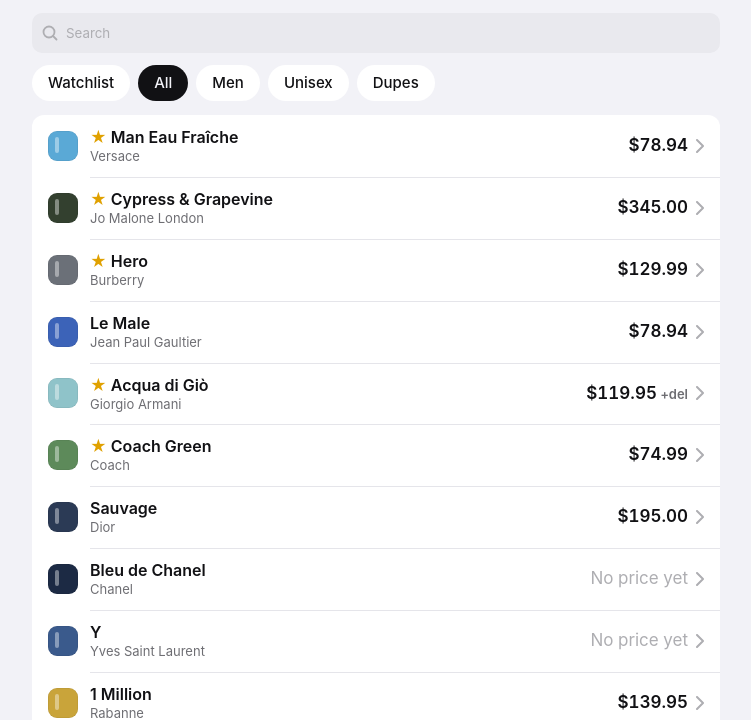
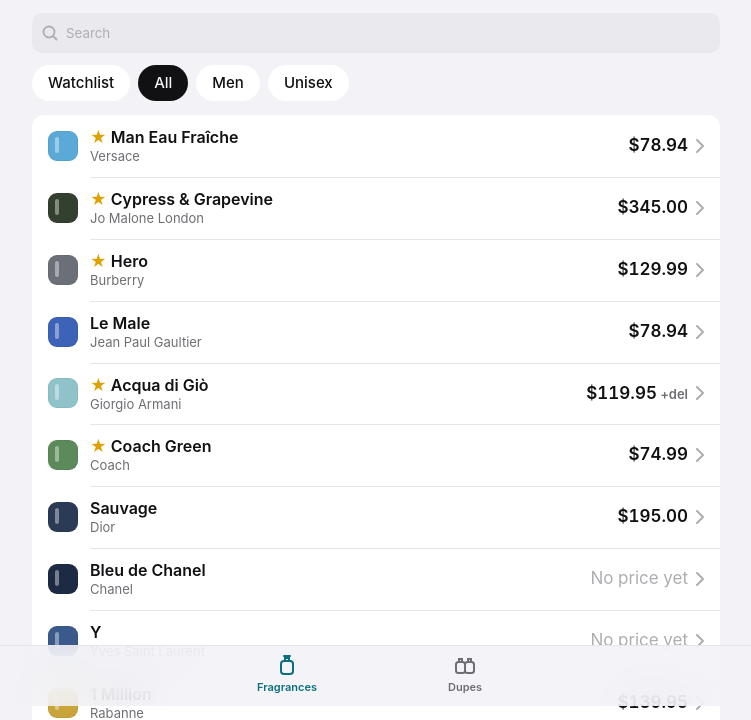
Before and after one commit to kennethhuang2812-stack/fragrance-tracker, a plain HTML site: page index.html in a window 1280 px wide. Shown: the part 94-814 px from the top of the page, without its empty margins (264-1015 px from the left). Drawn offline with Linux system fonts and the light colour scheme.

Commit message:
Give dupes their own section with a bottom tab bar
Co-Authored-By: Claude Opus 5.5 <noreply@anthropic.com>
Claude-Session: https://claude.ai/code/session_014aMLRqNGZsNg6VQEJwPUkW

```diff
--- a/index.html
+++ b/index.html
@@ -49,6 +49,10 @@ h1{font-size:34px;line-height:1.1;font-weight:700;letter-spacing:-.02em;margin:0
 .tabs::-webkit-scrollbar{display:none}
 .tabs button{flex:none;border:0;border-radius:999px;background:var(--card);color:var(--ink);padding:0 16px;min-height:36px;font-size:15px;font-weight:500;cursor:pointer}
 .tabs button[aria-pressed=true]{background:var(--ink);color:var(--bg)}
+.wrap.home{padding-bottom:calc(96px + env(safe-area-inset-bottom))}
+.tabbar{position:fixed;left:0;right:0;bottom:0;z-index:20;display:flex;justify-content:center;gap:8px;padding:6px max(16px,env(safe-area-inset-right)) calc(6px + env(safe-area-inset-bottom)) max(16px,env(safe-area-inset-left));background:color-mix(in srgb,var(--bg) 82%,transparent);-webkit-backdrop-filter:blur(20px);backdrop-filter:blur(20px);border-top:.5px solid var(--line)}
+.tabbar button{flex:0 1 170px;border:0;background:none;color:var(--muted);display:flex;flex-direction:column;align-items:center;gap:3px;min-height:48px;font:inherit;font-size:11px;font-weight:600;cursor:pointer}
+.tabbar button[aria-current=page]{color:var(--accent)}
 
 /* grouped list */
 .label{font-size:13px;text-transform:uppercase;letter-spacing:.04em;color:var(--muted);margin:26px 16px 8px}
@@ -124,7 +128,7 @@ const fmtD=d=>{const x=new Date(typeof d==='number'?d:tOf(d));return isNaN(x)?''
 const LINE=['#0b84a5','#e8590c','#7950f2','#d4a017','#d6336c','#2b8a3e','#868e96','#15aabf'];
 const S={products:{},retailers:{},listings:{},meta:{},mode:'del',size:null,sizeFor:null,loaded:false,err:null,offline:false,tmsg:'',pending:false,series:[],tab:null,q:'',base:{}};
 const ls$=(k,v)=>{try{if(v===undefined)return localStorage.getItem(k);localStorage.setItem(k,v)}catch(e){return null}};
-S.mode=ls$('fpt-mode')==='list'?'list':'del';S.tab=ls$('fpt-tab');
+S.mode=ls$('fpt-mode')==='list'?'list':'del';S.tab=ls$('fpt-tab');S.sec=ls$('fpt-sec')==='dupes'?'dupes':'frag';S.dtab=ls$('fpt-dtab')||'all';
 /* Watchlist and targets set on this phone sit on top of the shared data. */
 let LOCAL={};try{LOCAL=JSON.parse(ls$('fpt-local')||'{}')||{}}catch(e){LOCAL={}}
 function applyLocal(){const o={};for(const[id,p]of Object.entries(S.base)){const l=LOCAL[id];o[id]=l?Object.assign({},p,'fav'in l?{fav:l.fav}:{},'target'in l?{target:l.target}:{}):p}S.products=o}
@@ -192,27 +196,32 @@ function row(pid,p){const ls=listingsOf(pid),ml=mainMl(p,ls),main=ls.filter(l=>l
 function fine(){const rs=Object.entries(S.retailers).sort((a,b)=>String(a[1].name).localeCompare(String(b[1].name)));const fxs=S.meta.fx?Object.entries(S.meta.fx).filter(([,v])=>num(v)!=null).map(([k,v])=>`1 ${esc(k)} = ${v.toFixed(3)} AUD`).join(', '):'';
   return`<details class="how"><summary>How prices are worked out</summary><div class="body"><p><b>Listed</b> is the store's price, in Australian dollars. <b>Delivered</b> adds standard delivery for one bottle, plus 10% GST for overseas stores that charge it. If delivery isn't known, the price shows "+ delivery".</p><p>Prices are checked every morning. The app shows the last prices it saw when you're offline. Prices you add yourself are saved on this phone only.${fxs?' Exchange rate: '+fxs+'.':''}</p></div>
   <div class="label">Stores</div><div class="group plain">${rs.map(([,r])=>`<div class="row"><div class="main"><div class="t">${esc(r.name)}</div><div class="s">${num(r.shipFee)!=null?money(r.shipFee)+' delivery':'Delivery at checkout'}${num(r.freeOver)!=null?' · free over '+money(r.freeOver):''}</div></div></div>`).join('')}</div></details>`}
-const TABS=[['watch','Watchlist'],['all','All'],['men','Men'],['unisex','Unisex'],['dupes','Dupes']];
+const TABS=[['watch','Watchlist'],['all','All'],['men','Men'],['unisex','Unisex']];
 const isDupe=p=>p&&p.kind==='dupe';
 /* Best delivered (or listed) price per 100ml for a product, used to compare a dupe with its original. */
 function per100(pid){const ls=listingsOf(pid);let m=null;for(const l of ls){if(l.stock==='out')continue;const pr=priceOf(l,aud(l));if(!pr)continue;const v=pr.k/l.ml*100;if(m==null||v<m.v)m={v,p:pr.v,ml:l.ml}}return m}
 const famOf=d=>d.family||d.orig;
 function dupesOf(pid){return Object.entries(S.products).filter(([,d])=>isDupe(d)&&d.orig===pid)}
 function flankersOf(pid){return Object.entries(S.products).filter(([,d])=>isDupe(d)&&!d.orig&&famOf(d)===pid)}
-function visible(){const all=Object.entries(S.products).filter(([id])=>okId(id)).sort((a,b)=>(a[1].order??99)-(b[1].order??99));const hasFav=all.some(([,p])=>p.fav);
-  if(!TABS.some(t=>t[0]===S.tab))S.tab=hasFav?'watch':'all';if(S.tab==='watch'&&!hasFav)S.tab='all';
-  const q=S.q.trim().toLowerCase();const r=all.filter(([,p])=>(S.tab==='dupes'?isDupe(p):S.tab==='watch'?p.fav:!isDupe(p)&&(S.tab==='all'||p.cat===S.tab))&&(!q||[p.name,p.brand,p.dupeName,p.house].join(' ').toLowerCase().includes(q)));
-  if(S.tab==='dupes')r.sort((a,b)=>String(a[1].name).localeCompare(String(b[1].name))||((per100(a[0])||{v:1e9}).v-(per100(b[0])||{v:1e9}).v));return r}
-function gridHtml(){const ps=visible();return ps.length?`<div class="group">${ps.map(([id,p])=>row(id,p)).join('')}</div>`:`<div class="group"><div class="empty">No fragrances match.</div></div>`}
-function home(){const ps=Object.entries(S.products).filter(([id])=>okId(id));const dr=drops();visible();
-  const top=`<div class="hdr"><h1>Fragrances</h1>${modeSeg()}</div><p class="sub">${S.offline?'<span class="offline">Offline · </span>':''}${ps.length?esc(statusLine()):'Loading prices…'}</p>`;
+function dtabs(){const ds=Object.values(S.products).filter(isDupe);const hs=[...new Set(ds.map(d=>d.house))].sort();return[...(ds.some(d=>d.fav)?[['watch','Watchlist']]:[]),['all','All'],...hs.map(h=>['h:'+h,h])]}
+function visible(){const all=Object.entries(S.products).filter(([id])=>okId(id)).sort((a,b)=>(a[1].order??99)-(b[1].order??99));const q=S.q.trim().toLowerCase();const mq=p=>!q||[p.name,p.brand,p.dupeName,p.house].join(' ').toLowerCase().includes(q);
+  if(S.sec==='dupes'){if(!dtabs().some(x=>x[0]===S.dtab))S.dtab='all';const r=all.filter(([,p])=>isDupe(p)&&(S.dtab==='all'||(S.dtab==='watch'?p.fav:'h:'+p.house===S.dtab))&&mq(p));
+    r.sort((a,b)=>String(a[1].name).localeCompare(String(b[1].name))||((per100(a[0])||{v:1e9}).v-(per100(b[0])||{v:1e9}).v));return r}
+  const mine=all.filter(([,p])=>!isDupe(p)),hasFav=mine.some(([,p])=>p.fav);
+  if(!TABS.some(x=>x[0]===S.tab))S.tab=hasFav?'watch':'all';if(S.tab==='watch'&&!hasFav)S.tab='all';
+  return mine.filter(([,p])=>(S.tab==='all'||(S.tab==='watch'?p.fav:p.cat===S.tab))&&mq(p))}
+function gridHtml(){const ps=visible();return ps.length?`<div class="group">${ps.map(([id,p])=>row(id,p)).join('')}</div>`:`<div class="group"><div class="empty">No ${S.sec==='dupes'?'dupes':'fragrances'} match.</div></div>`}
+function tabbar(){const b=(k,l,ic)=>`<button data-sec="${k}" ${S.sec===k?'aria-current="page"':''}>${ic}<span>${l}</span></button>`;
+  return`<nav class="tabbar" aria-label="Sections">${b('frag','Fragrances','<svg width="24" height="24" viewBox="0 0 24 24" aria-hidden="true"><rect x="6" y="8" width="12" height="13" rx="3" fill="none" stroke="currentColor" stroke-width="2"/><path d="M10 8V5h4v3M9 3h6" fill="none" stroke="currentColor" stroke-width="2" stroke-linecap="round"/></svg>')}${b('dupes','Dupes','<svg width="24" height="24" viewBox="0 0 24 24" aria-hidden="true"><rect x="3" y="9" width="9" height="11" rx="2.5" fill="none" stroke="currentColor" stroke-width="2"/><rect x="12" y="9" width="9" height="11" rx="2.5" fill="none" stroke="currentColor" stroke-width="2"/><path d="M6 9V6h3v3M15 9V6h3v3" fill="none" stroke="currentColor" stroke-width="2" stroke-linecap="round"/></svg>')}</nav>`}
+function home(){const ps=Object.entries(S.products).filter(([id])=>okId(id));const D=S.sec==='dupes';const dr=drops().filter(x=>isDupe(S.products[x.l.pid])===D);visible();
+  const top=`<div class="hdr"><h1>${D?'Dupes':'Fragrances'}</h1>${modeSeg()}</div><p class="sub">${S.offline?'<span class="offline">Offline · </span>':''}${ps.length?esc(statusLine()):'Loading prices…'}</p>`;
   if(!ps.length)return`<div class="wrap">${top}<div class="group"><div class="empty">${S.err?'Can\'t load prices. Connect to the internet and try again.':S.loaded?'Nothing tracked yet.':'Loading…'}</div></div></div>`;
-  return`<div class="wrap">${top}
-  <div class="search"><svg width="16" height="16" viewBox="0 0 16 16" aria-hidden="true"><circle cx="7" cy="7" r="5.5" fill="none" stroke="currentColor" stroke-width="1.8"/><path d="M11 11l3.5 3.5" stroke="currentColor" stroke-width="1.8" stroke-linecap="round"/></svg><input class="find" id="find" type="search" placeholder="Search" aria-label="Search fragrances" value="${esc(S.q)}"></div>
-  <div class="tabs" role="group" aria-label="Show">${TABS.map(([k,l])=>`<button data-tab="${k}" aria-pressed="${S.tab===k}">${l}</button>`).join('')}</div>
+  return`<div class="wrap home">${top}
+  <div class="search"><svg width="16" height="16" viewBox="0 0 16 16" aria-hidden="true"><circle cx="7" cy="7" r="5.5" fill="none" stroke="currentColor" stroke-width="1.8"/><path d="M11 11l3.5 3.5" stroke="currentColor" stroke-width="1.8" stroke-linecap="round"/></svg><input class="find" id="find" type="search" placeholder="${D?'Search dupes, houses or originals':'Search'}" aria-label="Search ${D?'dupes':'fragrances'}" value="${esc(S.q)}"></div>
+  <div class="tabs" role="group" aria-label="Show">${(D?dtabs():TABS).map(([k,l])=>`<button data-tab="${esc(k)}" aria-pressed="${(D?S.dtab:S.tab)===k}">${esc(l)}</button>`).join('')}</div>
   <div id="grid">${gridHtml()}</div>
   ${dr.length?`<div class="label">Recent drops</div><div class="group plain">${dr.map(x=>`<a class="row" href="#${esc(x.l.pid)}"><div class="main"><div class="t">${esc(S.products[x.l.pid].name)}</div><div class="s">${esc(x.l.ml)}ml · ${esc(rname(x.l.rid))} · ${esc(fmtD(x.d))}</div></div><div class="end"><div class="p" style="color:var(--drop)">${money(x.to)}</div><div class="s"><s>${money(x.from)}</s></div></div></a>`).join('')}</div>`:''}
-  ${fine()}</div>`}
+  ${fine()}</div>${tabbar()}`}
 function detail(pid){const p=S.products[pid];if(!p)return`<div class="wrap"><div class="nav"><a href="#">${'‹'} Fragrances</a></div><div class="group"><div class="empty">${S.loaded?'This fragrance isn\'t tracked.':'Loading…'}</div></div></div>`;
   const ls=listingsOf(pid),sizes=sizesOf(p,ls);if(S.sizeFor!==pid||!sizes.includes(S.size)){S.size=mainMl(p,ls);S.sizeFor=pid;if(!sizes.includes(S.size))S.size=sizes[0]}
   const sel=ls.filter(l=>l.ml===S.size),b=best(sel),tg=p.target||{};
@@ -226,7 +235,7 @@ function detail(pid){const p=S.products[pid];if(!p)return`<div class="wrap"><div
     const st=x.l.mine?'Added by you':x.l.price==null?'Not checked yet':x.l.stock==='out'?'Out of stock':'';
     const inner=`<div class="main"><div class="t">${esc(rname(x.l.rid))}${x.l.mine?' <span class="tag info">Yours</span>':''}</div><div class="s">${st?esc(st)+' · ':''}${bits.join(' · ')}</div></div><div class="end"><div class="p">${x.p?(x.p.unk?money(x.p.v)+'<span class="s"> +del</span>':money(x.p.v)):'—'}</div>${isBest?'<div class="best">Best price</div>':''}</div>${u?CHEV:''}`;
     return u?`<a class="row" href="${esc(u)}" target="_blank" rel="noopener">${inner}</a>`:`<div class="row">${inner}</div>`}).join('');
-  return`<div class="wrap"><div class="nav"><a href="#"><svg width="11" height="18" viewBox="0 0 11 18" aria-hidden="true"><path d="M9 1L2 9l7 8" fill="none" stroke="currentColor" stroke-width="2.4" stroke-linecap="round" stroke-linejoin="round"/></svg> Fragrances</a>
+  return`<div class="wrap"><div class="nav"><a href="#"><svg width="11" height="18" viewBox="0 0 11 18" aria-hidden="true"><path d="M9 1L2 9l7 8" fill="none" stroke="currentColor" stroke-width="2.4" stroke-linecap="round" stroke-linejoin="round"/></svg> ${S.sec==='dupes'?'Dupes':'Fragrances'}</a>
   <button id="fav" aria-pressed="${!!p.fav}" aria-label="${p.fav?'Remove from watchlist':'Add to watchlist'}">${p.fav?'<span class="star-on" style="font-size:22px">★</span>':'<span style="font-size:22px">☆</span>'}</button></div>
   <div class="hero">${dot(p.color)}<h1>${esc(p.name)}</h1><div class="brand">${isDupe(p)?esc(p.dupeName)+' by '+esc(p.house)+' · '+esc(p.conc):esc(p.brand)+' · '+esc(p.conc)}</div>
   <div class="big">${b?money(b.p.v):'—'}</div><div class="s">${b?`Best ${S.mode==='list'?'listed':'delivered'} price for ${esc(S.size)}ml at ${esc(rname(b.l.rid))}`:`No ${esc(S.size)}ml price yet`}</div></div>
@@ -256,7 +265,8 @@ function render(){const f=$('#tform'),mf=$('#mform'),fi=$('#find');if((f&&f.cont
 
 /* ---------- events ---------- */
 document.addEventListener('click',e=>{const m=e.target.closest('[data-mode]');if(m){S.mode=m.dataset.mode==='list'?'list':'del';ls$('fpt-mode',S.mode);render();return}
-  const t=e.target.closest('[data-tab]');if(t){S.tab=t.dataset.tab;ls$('fpt-tab',S.tab);render();return}
+  const sc=e.target.closest('[data-sec]');if(sc){if(S.sec===sc.dataset.sec){scrollTo(0,0);return}S.sec=sc.dataset.sec==='dupes'?'dupes':'frag';ls$('fpt-sec',S.sec);S.q='';render();scrollTo(0,0);return}
+  const t=e.target.closest('[data-tab]');if(t){if(S.sec==='dupes'){S.dtab=t.dataset.tab;ls$('fpt-dtab',S.dtab)}else{S.tab=t.dataset.tab;ls$('fpt-tab',S.tab)}render();return}
   if(e.target.closest('#fav')){const id=decodeURIComponent(location.hash.slice(1));if(S.products[id]){setLocal(id,{fav:!S.products[id].fav});render()}return}
   const z=e.target.closest('[data-size]');if(z){S.size=Number(z.dataset.size);render();return}
   const del=e.target.closest('[data-del]');if(del){MAN=MAN.filter(m=>String(m.id)!==del.dataset.del);saveManual();S.mmsg='Price deleted.';render();return}
--- a/sw.js
+++ b/sw.js
@@ -1,6 +1,6 @@
 // Offline support. The page and price data always come fresh from the network
 // (skipping the browser's HTTP cache); the saved copy is only used when offline.
-const CACHE = 'fpt-v4';
+const CACHE = 'fpt-v5';
 const SHELL = ['./', 'index.html', 'manifest.webmanifest', 'apple-touch-icon.png', 'icon-192.png', 'icon-512.png'];
 self.addEventListener('install', e => {
   e.waitUntil(caches.open(CACHE).then(c => c.addAll(SHELL.map(u => new Request(u, { cache: 'reload' })))));
```
